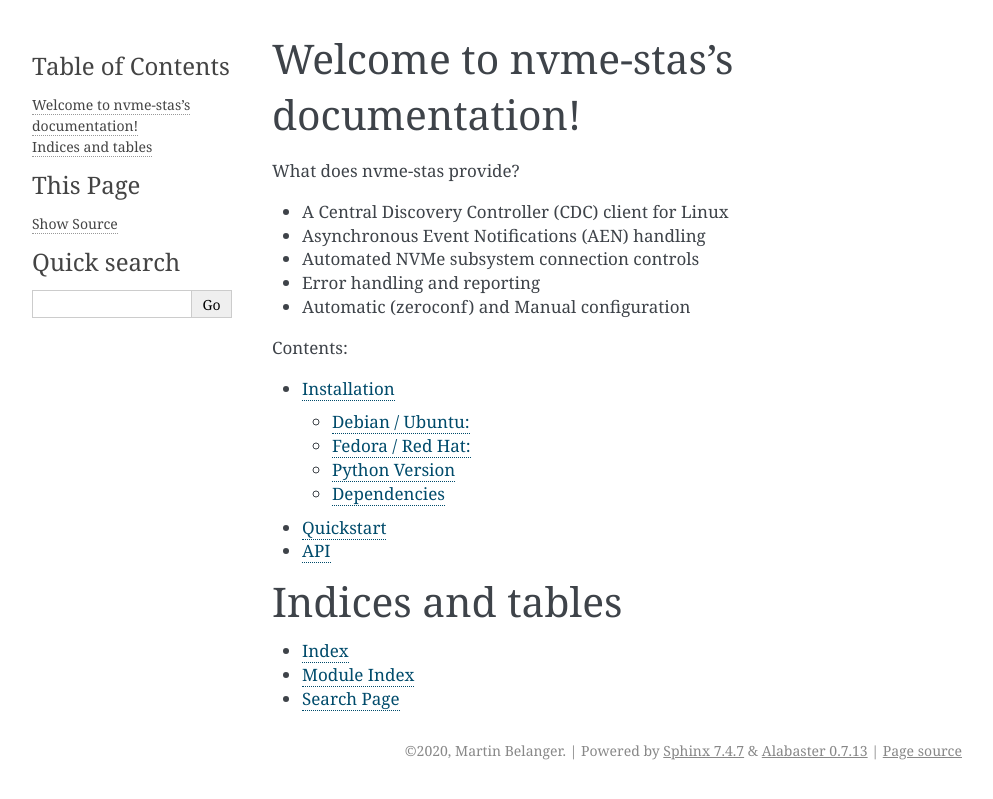
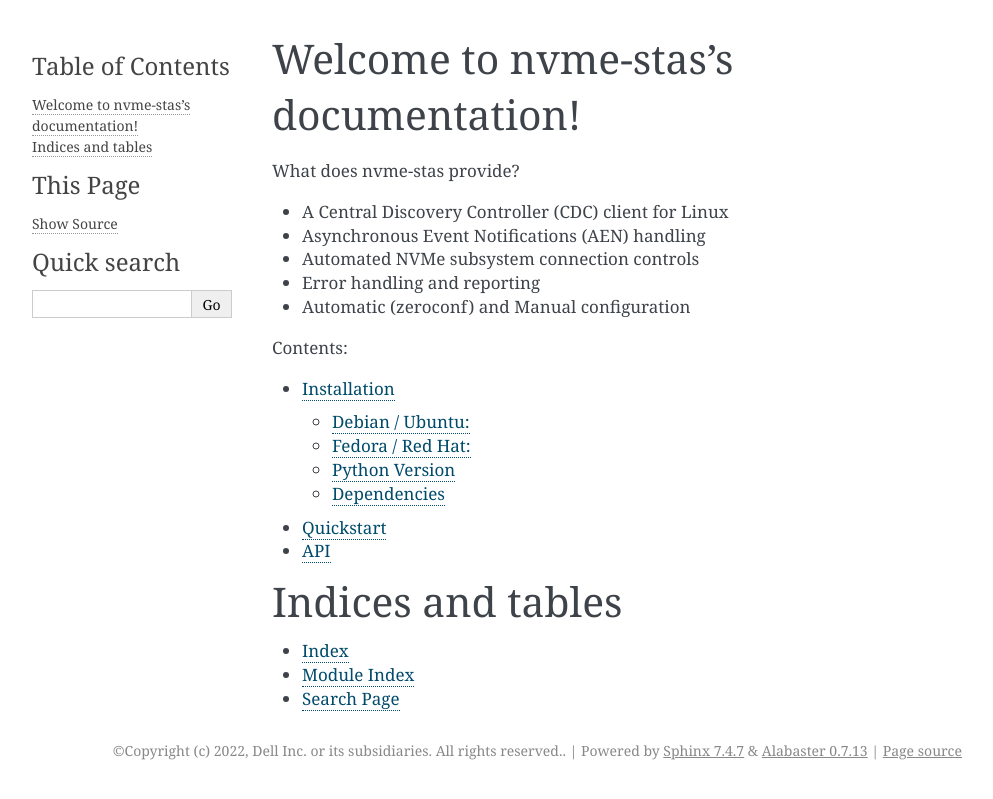
Before and after one commit to linux-nvme/nvme-stas, a Sphinx documentation site: the page built from doc/index.rst, in a window 1280 px wide. Shown: the top 799 px of the page, without its empty margins (148-1141 px from the left). Built offline with Sphinx 7.4.7, drawn with Linux system fonts in a browser that asks for light colours.

Commit message:
doc: fix copyright
Signed-off-by: Martin Belanger <martin.belanger@dell.com>

```diff
--- a/doc/conf.py
+++ b/doc/conf.py
@@ -8,7 +8,7 @@
 # -- Project information -----------------------------------------------------
 
 project = 'nvme-stas'
-copyright = '2020, Martin Belanger'
+copyright = 'Copyright (c) 2022, Dell Inc. or its subsidiaries.  All rights reserved.'
 author = 'Martin Belanger <martin.belanger@dell.com>'
 master_doc = 'index'
 
```
Also changed, not shown: 1 other file.
